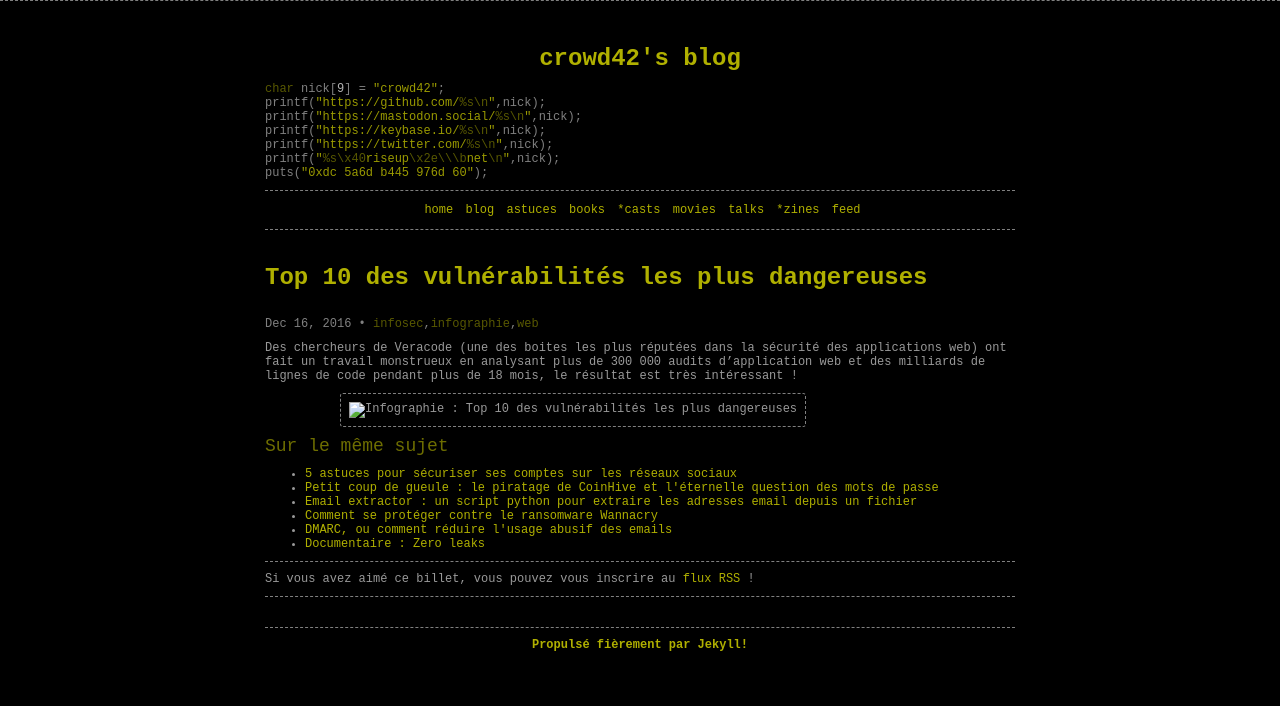
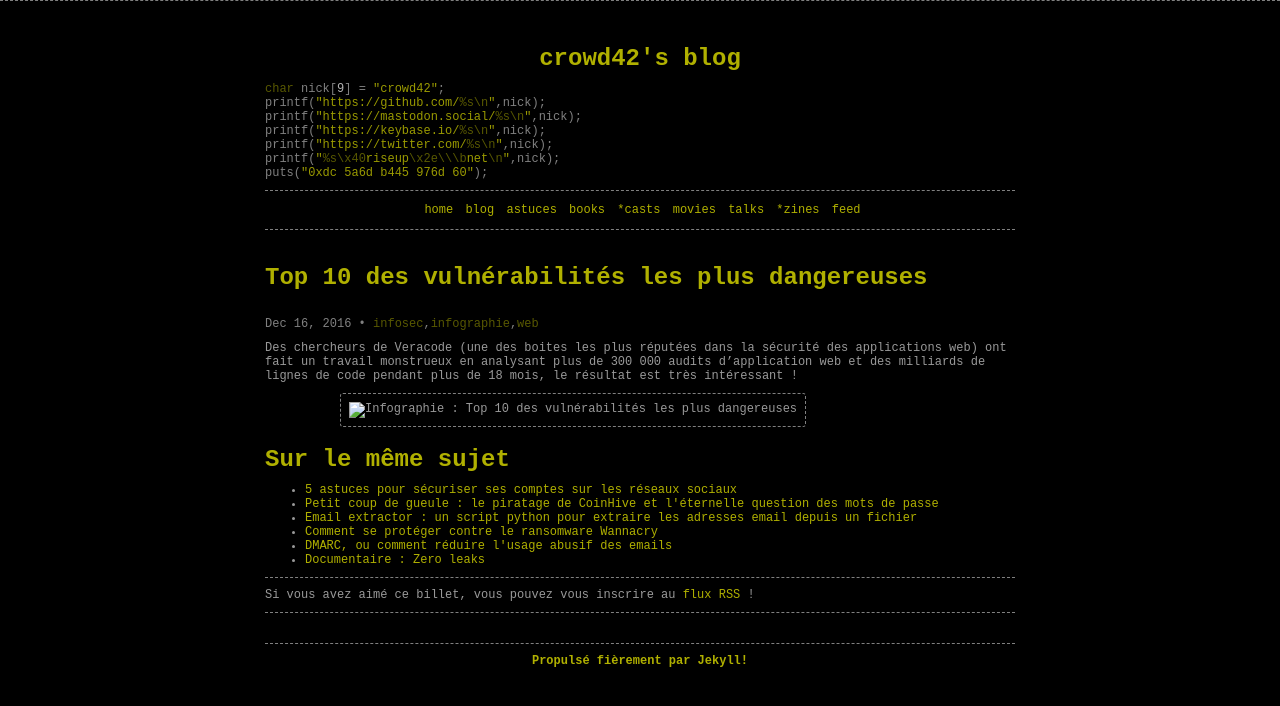
Before and after one commit to crowd42/crowd42.xyz, a Jekyll site: the page built from _posts/2016/2016-12-16-top-10-vulnerabilites.md, in a window 1280 px wide. Shown: the top 706 px of the page. Built offline with Jekyll 4.4.1, drawn with Linux system fonts in a browser that asks for light colours; comment, search, counter and statistics services are not loaded.

Commit message:
update related posts title tag

```diff
--- a/_layouts/post.html
+++ b/_layouts/post.html
@@ -24,10 +24,10 @@ layout: page
         {% for thisTag in page.tags %}
             {% if postHasSimilar == false and hasSimilar.size < 6 and post != page and tag == thisTag %}
                 {% if hasSimilar.size == 0 %}
-                <h4>Sur le même sujet</h4>
+                <h1>Sur le même sujet</h1>
                 <ul>
                 {% endif %}
-                <li class="post-header">
+                <li>
                     <a href="{{ site.url }}{{ post.url }}">{{ post.title }}
                     {% if post.series %}
                         (Series: {{ post.series }})
```
